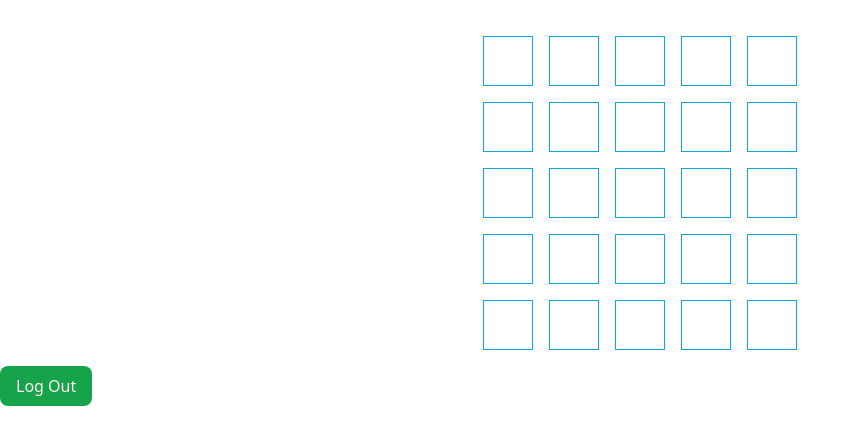
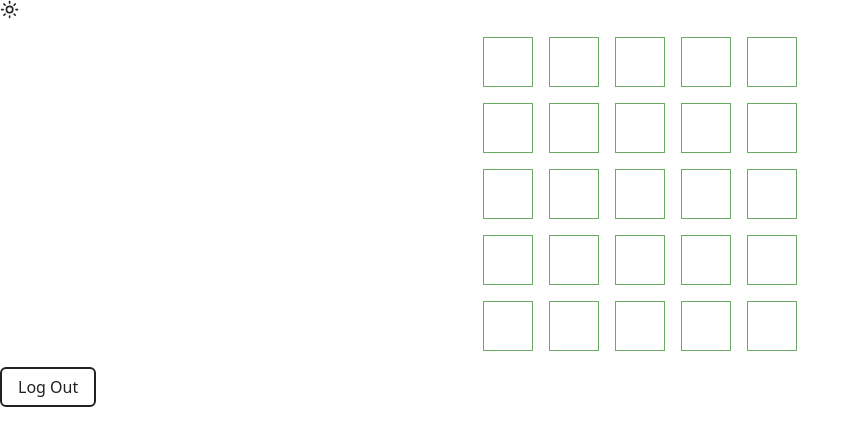
Before and after one commit to EmreKocaoglangil/wordle-with-react, a React (Vite) app: page / in a window 1280 px wide. Shown: the top 446 px of the page, without its empty margins (0-860 px from the left). Built offline with nearby package versions, Linux system fonts and the light colour scheme; sample sign-in values are in the browser's storage.

Commit message:
color-schema added button and input changed

```diff
--- a/src/components/Game.tsx
+++ b/src/components/Game.tsx
@@ -1,13 +1,14 @@
+/* eslint-disable react/no-array-index-key */
 import { useState, useEffect } from "react";
+import { clsx } from "clsx";
 import { handleResult, testTurkishLetter } from "@/helpers";
-import { clsx } from "clsx";
 
 export interface wordType {
   letter: string;
   state: string | null;
 }
 
-const Game = () => {
+function Game() {
   const [word, setWord] = useState<wordType[][]>([
     [
       {
@@ -185,19 +186,19 @@ const Game = () => {
   });
 
   return (
-		<div className='mt-3'>
+    <div className="mt-3 bg-yellow">
       {word.map((row: wordType[], rowIdx) => (
-				<div className='flex gap-4 mx-auto mb-4 w-fit' key={rowIdx}>
+        <div className="mx-auto mb-4 flex w-fit gap-4" key={rowIdx}>
           {row.map((col, colIdx) => (
             <span
               className={clsx(
-								"border border-sky-500 w-[50px] h-[50px] flex items-center justify-center",
+                "flex h-[50px] w-[50px] items-center justify-center border border-green",
                 {
                   "animate-shake-animate":
                     pos.currentCol === colIdx && rowIdx === pos.currentRow,
-									"bg-yellow": col.state == "present",
-									"bg-green": col.state == "correct",
-									"bg-gray": col.state == "absent",
+                  "bg-yellow": col.state === "present",
+                  "bg-green": col.state === "correct",
+                  "bg-gray": col.state === "absent",
                 }
               )}
               key={colIdx}
@@ -209,6 +210,6 @@ const Game = () => {
       ))}
     </div>
   );
-};
+}
 
 export default Game;
--- a/src/components/Header.tsx
+++ b/src/components/Header.tsx
@@ -1,11 +1,11 @@
-import { ModeToggle } from "./mode-toggle";
+import ModeToggle from "./mode-toggle";
 
-const Header = () => {
-	return (
-		<div>
-			<ModeToggle />
-		</div>
-	);
-};
+function Header() {
+  return (
+    <div>
+      <ModeToggle />
+    </div>
+  );
+}
 
 export default Header;
--- a/src/components/mode-toggle.tsx
+++ b/src/components/mode-toggle.tsx
@@ -1,6 +1,4 @@
 import { Moon, Sun } from "lucide-react";
-
-import { Button } from "@/components/ui/button";
 import {
   DropdownMenu,
   DropdownMenuContent,
@@ -9,19 +7,19 @@ import {
 } from "@/components/ui/dropdown-menu";
 import { useTheme } from "@/components/theme-provider";
 
-export function ModeToggle() {
+export default function ModeToggle() {
   const { handleTheme } = useTheme();
 
   return (
     <DropdownMenu>
       <DropdownMenuTrigger asChild>
-				<Button variant='default' size='icon'>
-					<Sun className='h-[1.2rem] w-[1.2rem] rotate-0 scale-100 transition-all dark:-rotate-90 dark:scale-0' />
-					<Moon className='absolute h-[1.2rem] w-[1.2rem] rotate-90 scale-0 transition-all dark:rotate-0 dark:scale-100' />
-					<span className='sr-only'>Toggle theme</span>
-				</Button>
+        <button type="button">
+          <Sun className="h-[1.2rem] w-[1.2rem] rotate-0 scale-100 transition-all dark:-rotate-90 dark:scale-0" />
+          <Moon className="absolute h-[1.2rem] w-[1.2rem] rotate-90 scale-0 transition-all dark:rotate-0 dark:scale-100" />
+          <span className="sr-only">Toggle theme</span>
+        </button>
       </DropdownMenuTrigger>
-			<DropdownMenuContent align='end'>
+      <DropdownMenuContent align="end">
         <DropdownMenuItem onClick={() => handleTheme("light")}>
           Light
         </DropdownMenuItem>
--- a/src/components/theme-provider.tsx
+++ b/src/components/theme-provider.tsx
@@ -1,4 +1,4 @@
-import {
+import React, {
   createContext,
   useCallback,
   useContext,
@@ -6,7 +6,7 @@ import {
   useMemo,
   useState,
 } from "react";
-import { useMediaQuery } from "@/hooks/useMediaQuery";
+import useMediaQuery from "@/hooks/useMediaQuery";
 
 type ThemeProviderProps = {
   children: React.ReactNode;
@@ -16,7 +16,8 @@ type ThemeProviderProps = {
 
 type ThemeProviderState = {
   theme: string;
-	handleTheme: (theme: string) => void;
+  // eslint-disable-next-line no-unused-vars
+  handleTheme: (customTheme: string) => void;
 };
 
 const initialState = {
@@ -54,9 +55,9 @@ export function ThemeProvider({
   }, [theme, isDarkMode]);
 
   const handleTheme = useCallback(
-		(theme: string) => {
-			localStorage.setItem(storageKey, theme);
-			setTheme(theme);
+    (customTheme: string) => {
+      localStorage.setItem(storageKey, customTheme);
+      setTheme(customTheme);
     },
     [storageKey]
   );
--- a/src/components/ui/button.tsx
+++ b/src/components/ui/button.tsx
@@ -4,13 +4,11 @@ import { cn } from "@/lib/utils";
 import Icon from "./Icon";
 
 const buttonVariants = cva(
-  "relative inline-flex cursor-pointer items-center justify-center rounded-lg",
+  "relative inline-flex cursor-pointer items-center justify-center rounded-md border-2 border-primary-foreground bg-primary-background text-primary-foreground dark:border-none dark:bg-darkGreen",
   {
     variants: {
       variant: {
-        default: "bg-primary text-primary-foreground hover:bg-primary/90",
-        primary:
-          "bg-destructive text-destructive-foreground hover:bg-destructive/90",
+        primary: "bg-green text-primary-foreground",
       },
       size: {
         default: "h-10 px-4 py-2",
@@ -18,11 +16,10 @@ const buttonVariants = cva(
         lg: "h-11 rounded-md px-8",
       },
       disabled: {
-        true: "pointer-events-none opacity-70",
+        true: "cursor-not-allowed opacity-70",
       },
     },
     defaultVariants: {
-      variant: "default",
       size: "default",
     },
   }
@@ -37,30 +34,27 @@ export interface ButtonProps
 
 const Button = React.forwardRef<HTMLButtonElement, ButtonProps>(
   (
-    {
-      className,
-      type,
-      loading = false,
-      disabled,
-      label,
-      variant,
-      size,
-      ...props
-    },
+    { className, loading = false, disabled, label, variant, size, ...props },
     ref
   ) => (
+    // eslint-disable-next-line react/button-has-type
     <button
-      type={type}
       disabled={!!disabled || loading}
       className={cn(buttonVariants({ variant, size, disabled, className }), {
-        "text-transparent cursor-not-allowed": loading,
+        "text-transparent border-primary-foreground cursor-not-allowed":
+          loading,
       })}
       ref={ref}
       {...props}
     >
       {loading && (
-        <div className="center">
-          <Icon className="spinner_P7sC" height="20" width="20" icon="loader" />
+        <div className="center w-fit">
+          <Icon
+            className="spinner_P7sC fill-primary-foreground"
+            height="20"
+            width="20"
+            icon="loader"
+          />
         </div>
       )}
       {label}
--- a/src/components/ui/input.tsx
+++ b/src/components/ui/input.tsx
@@ -2,11 +2,12 @@ import * as React from "react";
 import { cva, type VariantProps } from "class-variance-authority";
 import { cn } from "@/lib/utils";
 
-const inputVariants = cva("flex rounded-lg", {
+const inputVariants = cva(
+  "flex rounded-lg border-2 border-primary-foreground outline-none focus:border-green",
+  {
     variants: {
       variant: {
-      default: "hover:bg-white/90 border-2 border-black bg-white text-black",
-      destructive: "hover:bg-white/90 border-red-500",
+        default: "rounded-md bg-primary-background text-primary-foreground",
       },
       disabled: {
         true: "cursor-not-allowed opacity-70",
@@ -18,14 +19,15 @@ const inputVariants = cva("flex rounded-lg", {
         icon: "h-10 w-10",
       },
       error: {
-      true: "border-red-500 focus:outline-red-500",
+        true: "border-red-500 focus:outline-none",
       },
     },
     defaultVariants: {
       variant: "default",
       size: "default",
     },
-});
+  }
+);
 
 export interface InputProps
   extends Omit<
--- a/src/index.css
+++ b/src/index.css
@@ -3,53 +3,6 @@
 @tailwind utilities;
 
 @layer base {
-
-  @layer base {
-    :root {
-      --background: 0 0% 100%;
-      --foreground: 240 10% 3.9%;
-      --card: 0 0% 100%;
-      --card-foreground: 240 10% 3.9%;
-      --popover: 0 0% 100%;
-      --popover-foreground: 240 10% 3.9%;
-      --primary: 142.1 76.2% 36.3%;
-      --primary-foreground: 355.7 100% 97.3%;
-      --secondary: 240 4.8% 95.9%;
-      --secondary-foreground: 240 5.9% 10%;
-      --muted: 240 4.8% 95.9%;
-      --muted-foreground: 240 3.8% 46.1%;
-      --accent: 240 4.8% 95.9%;
-      --accent-foreground: 240 5.9% 10%;
-      --destructive: 0 84.2% 60.2%;
-      --destructive-foreground: 0 0% 98%;
-      --border: 240 5.9% 90%;
-      --input: 240 5.9% 90%;
-      --ring: 142.1 76.2% 36.3%;
-      --radius: rem;
-    }
-
-    .dark {
-      --background: 20 14.3% 4.1%;
-      --foreground: 0 0% 95%;
-      --card: 24 9.8% 10%;
-      --card-foreground: 0 0% 95%;
-      --popover: 0 0% 9%;
-      --popover-foreground: 0 0% 95%;
-      --primary: 142.1 70.6% 45.3%;
-      --primary-foreground: 144.9 80.4% 10%;
-      --secondary: 240 3.7% 15.9%;
-      --secondary-foreground: 0 0% 98%;
-      --muted: 0 0% 15%;
-      --muted-foreground: 240 5% 64.9%;
-      --accent: 12 6.5% 15.1%;
-      --accent-foreground: 0 0% 98%;
-      --destructive: 0 62.8% 30.6%;
-      --destructive-foreground: 0 85.7% 97.3%;
-      --border: 240 3.7% 15.9%;
-      --input: 240 3.7% 15.9%;
-      --ring: 142.4 71.8% 29.2%;
-    }
-  }
 
   .spinner_P7sC {
     transform-origin: center;
@@ -62,9 +15,19 @@
     }
   }
 
+  :root {
+    --background: #fff;
+    --foreground: #212121;
+  }
+
+  :root[class='dark'] {
+    --foreground: #fff;
+    --background: #212121;
+  }
+
   body,
   #root {
-    @apply min-h-[100vh] w-full
+    @apply min-h-[100vh] w-full bg-primary-background text-primary-foreground
   }
 }
 
--- a/tailwind.config.js
+++ b/tailwind.config.js
@@ -21,6 +21,16 @@ export default {
       },
     },
     extend: {
+      colors: {
+        green: "#6aaa64",
+        darkGreen: "#538d4e",
+        yellow: "#c9b45",
+        gray: "#86888a",
+        primary: {
+          background: "var(--background)",
+          foreground: "var(--foreground)",
+        },
+      },
       keyframes: {
         "accordion-down": {
           from: { height: 0 },
@@ -43,64 +53,7 @@ export default {
         "accordion-up": "accordion-up 0.2s ease-out",
         "shake-animate": "shake-animate 0.3s ease-in",
       },
-      colors: {
-        green: "var(--green)",
-        darkendGreen: "var(--darkendGreen)",
-        yellow: "var(--yellow)",
-        darkendYellow: "var(--darkendYellow)",
-        spellingBeeYellow: "var(--spellingBeeYellow)",
-        lightGray: "var(--lightGray)",
-        gray: "var(--gray)",
-        "gray-2": "var(--gray-2)",
-        "gray-3": "var(--gray-3)",
-        "gray-4": "var(--gray-4)",
-        darkGray: "var(--darkGray)",
-        white: "var(--white)",
-        black: "var(--black)",
-        "black-2": "var(--black-2)",
-        "black-3": "var(--black-3)",
-        "black-4": "var(--black-4)",
-        "blue-2": "var(--blue-2)",
-        "blue-5": "var(--blue-5)",
-        orange: "var(--orange)",
-        blue: "var(--blue)",
-        outlineBlue: "var(--outlineBlue)",
-        linkBlue: "var(--linkBlue)",
-        border: "hsl(var(--border))",
-        input: "hsl(var(--input))",
-        ring: "hsl(var(--ring))",
-        background: "hsl(var(--background))",
-        foreground: "hsl(var(--foreground))",
-        primary: {
-          DEFAULT: "hsl(var(--primary))",
-          foreground: "hsl(var(--primary-foreground))",
-        },
-        secondary: {
-          DEFAULT: "hsl(var(--secondary))",
-          foreground: "hsl(var(--secondary-foreground))",
-        },
-        destructive: {
-          DEFAULT: "hsl(var(--destructive))",
-          foreground: "hsl(var(--destructive-foreground))",
-        },
-        muted: {
-          DEFAULT: "hsl(var(--muted))",
-          foreground: "hsl(var(--muted-foreground))",
-        },
-        accent: {
-          DEFAULT: "hsl(var(--accent))",
-          foreground: "hsl(var(--accent-foreground))",
-        },
-        popover: {
-          DEFAULT: "hsl(var(--popover))",
-          foreground: "hsl(var(--popover-foreground))",
-        },
-        card: {
-          DEFAULT: "hsl(var(--card))",
-          foreground: "hsl(var(--card-foreground))",
-        },
-      },
     },
   },
-  plugins: [import("tailwindcss-animate")],
+  plugins: [],
 };
```
Also changed, not shown: src/hooks/useMediaQuery.tsx (+3 -11 lines). Lines whose indentation alone changed are shown as unchanged.
